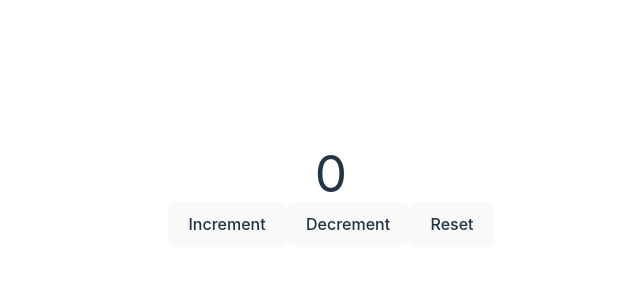
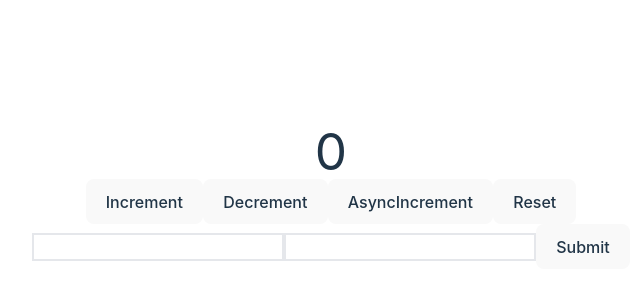
Before and after one commit to rokib97/frontend-fundamentalist, a React (Vite) app in the folder react-hook-optimization/: page / in a window 1280 px wide. Shown: the part 204-504 px from the top of the page, without its empty margins (309-950 px from the left). Built offline with nearby package versions, Linux system fonts and the light colour scheme.

Commit message:
useState with state lift , form and update state in a good manner

```diff
--- a/react-hook-optimization/src/App.tsx
+++ b/react-hook-optimization/src/App.tsx
@@ -1,10 +1,15 @@
+import { useState } from "react";
 import "./App.css";
-import UseStateExample from "./UseStateExample";
+import FormExample from "./components/FormExample";
+import UseStateExample from "./components/UseStateExample";
 
 function App() {
+  const [counter, setCounter] = useState(0);
+
   return (
     <div>
-      <UseStateExample />
+      <UseStateExample counter={counter} setCounter={setCounter} />
+      <FormExample />
     </div>
   );
 }
--- a/react-hook-optimization/src/UseStateExample.tsx
+++ /dev/null
@@ -1,20 +0,0 @@
-import { useState } from "react";
-
-const UseStateExample = () => {
-  console.log("render..");
-  const [counter, setCounter] = useState(0);
-  return (
-    <div>
-      <h1>{counter}</h1>
-      <button onClick={() => setCounter((prevState) => prevState + 1)}>
-        Increment
-      </button>
-      <button onClick={() => setCounter((prevState) => prevState - 1)}>
-        Decrement
-      </button>
-      <button onClick={() => setCounter(0)}>Reset</button>
-    </div>
-  );
-};
-
-export default UseStateExample;
--- /dev/null
+++ b/react-hook-optimization/src/components/FormExample.tsx
@@ -0,0 +1,32 @@
+import { useState } from "react";
+
+const FormExample = () => {
+  //   const [name, setName] = useState("");
+  //   const [email, setEmail] = useState("");
+  const [user, setUser] = useState({ name: "", email: "" });
+  const handleSubmit = (e: React.ChangeEvent<HTMLFormElement>) => {
+    e.preventDefault();
+    console.log(user);
+  };
+  return (
+    <form onSubmit={handleSubmit}>
+      <input
+        onChange={(e) => setUser({ ...user, name: e.target.value })}
+        type="text"
+        name=""
+        id=""
+        className="border-2"
+      />
+      <input
+        onChange={(e) => setUser({ ...user, email: e.target.value })}
+        type="email"
+        name=""
+        id=""
+        className="border-2"
+      />
+      <button type="submit">Submit</button>
+    </form>
+  );
+};
+
+export default FormExample;
--- /dev/null
+++ b/react-hook-optimization/src/components/UseStateExample.tsx
@@ -0,0 +1,31 @@
+import { Dispatch } from "react";
+type TCounter = {
+  counter: number;
+  setCounter: Dispatch<React.SetStateAction<number>>;
+};
+const UseStateExample = ({ counter, setCounter }: TCounter) => {
+  const handleIncrement = () => {
+    setCounter((prevCount) => prevCount + 1);
+    setCounter((prevCount) => prevCount + 1);
+    setCounter((prevCount) => prevCount + 1);
+  };
+  const handleAsyncIncrement = () => {
+    setTimeout(() => {
+      setCounter((prevCount) => prevCount + 1);
+    }, 2000);
+  };
+
+  return (
+    <div>
+      <h1>{counter}</h1>
+      <button onClick={handleIncrement}>Increment</button>
+      <button onClick={() => setCounter((prevState) => prevState - 1)}>
+        Decrement
+      </button>
+      <button onClick={handleAsyncIncrement}>AsyncIncrement</button>
+      <button onClick={() => setCounter(0)}>Reset</button>
+    </div>
+  );
+};
+
+export default UseStateExample;
```
